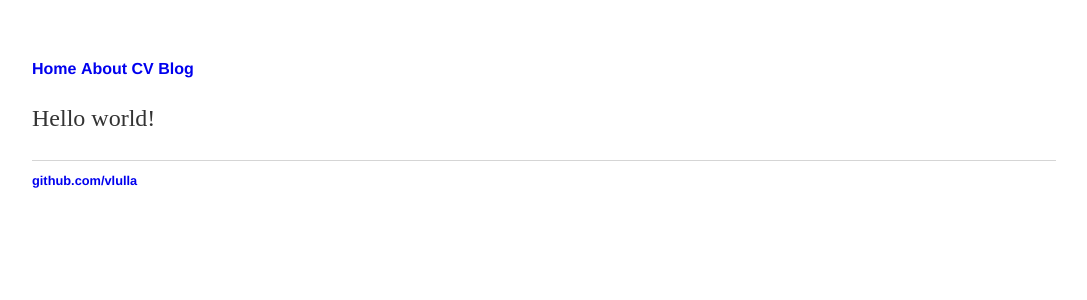
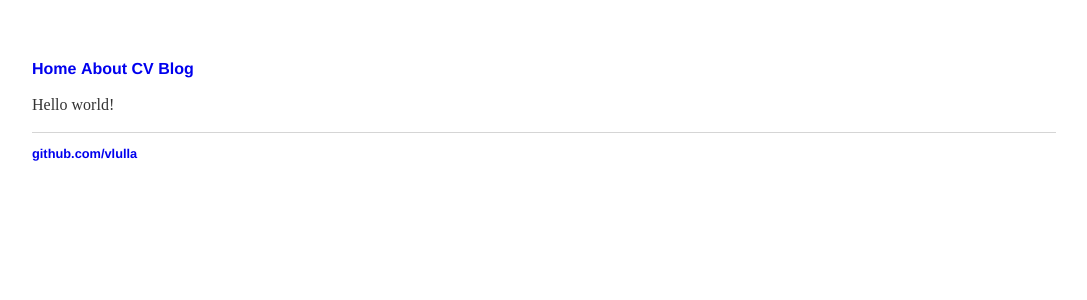
Before and after one commit to vlulla/vlulla.github.io, a Jekyll site: the page built from index.md, in a window 1280 px wide. Shown: the top 300 px of the page, without its empty margins (96-1183 px from the left). Built offline with Jekyll 4.4.1, drawn with Linux system fonts in a browser that asks for light colours; Markdown is read by kramdown in place of the engine named in the settings.

Commit message:
defualt font size for paragraph

```diff
--- a/css/main.css
+++ b/css/main.css
@@ -3,5 +3,5 @@ nav ul, footer ul { font-family: 'Helvetica', 'Arial', 'Sans-Serif'; padding: 0p
 nav ul li, footer ul li { display: inline; maring-right: 20px; }
 a { text-decoration: none; }
 h1 { font-size: 3em; }
-p { font-size: 1.5em; line-height: 1.4em; color: #333; }
+p { line-height: 1.4em; color: #333; }
 footer { border-top: 1px solid #d5d5d5; font-size: 0.8em; }
```
